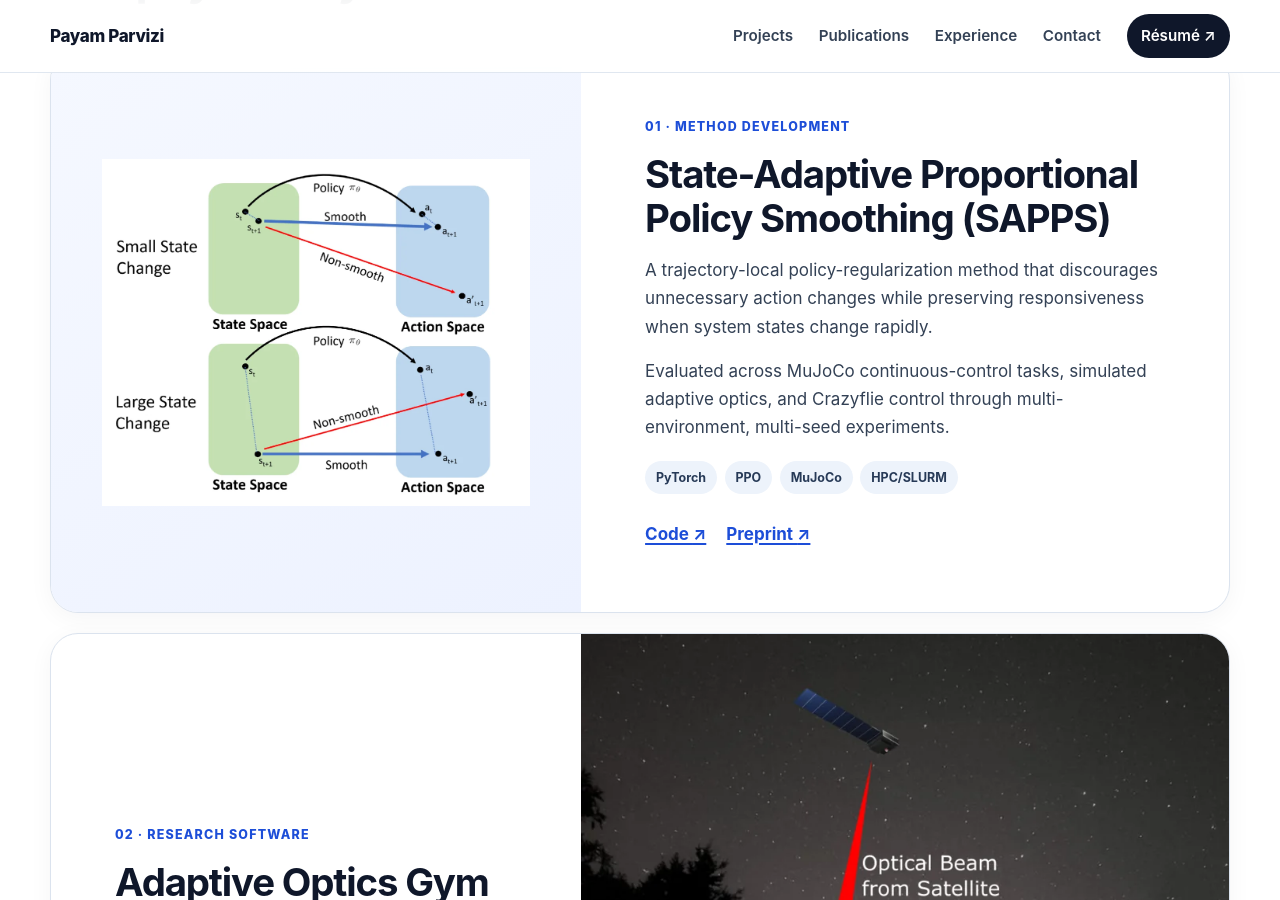
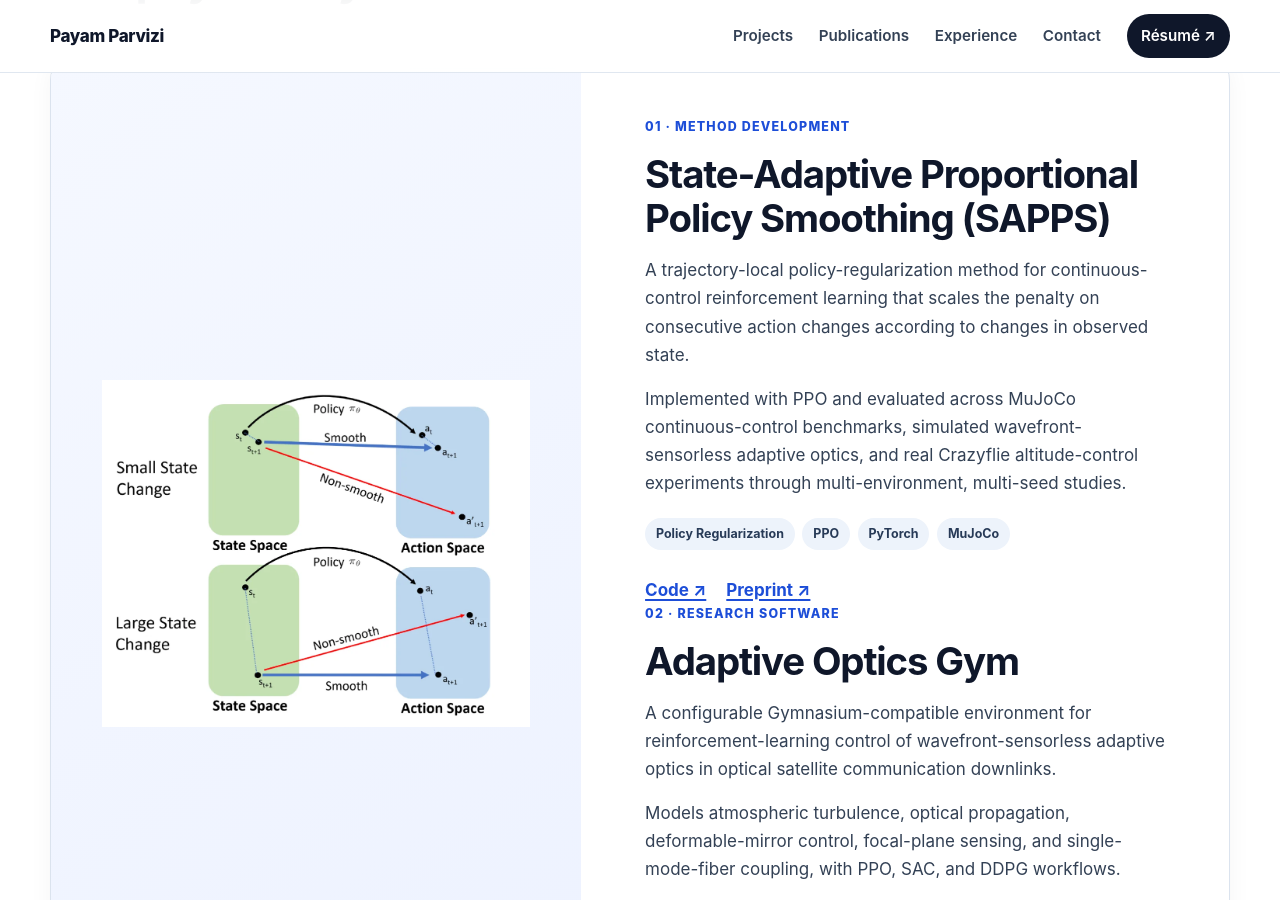
Before and after one commit to payamparvizi/payamparvizi.github.io, a Jekyll site: the page built from index.html, in a window 1280 px wide and 900 px high, scrolled down 1919 px. Built offline with Jekyll 4.4.1, drawn with Linux system fonts in a browser that asks for light colours.

Commit message:
Revise project details for SAPPS and adaptive optics
Updated project description and added details about SAPPS and its implementation. Revised links for code and preprint.

```diff
--- a/index.html
+++ b/index.html
@@ -90,28 +90,49 @@
     <div class="projects">
       <article class="project project-featured">
         <div class="project-media media-contain">
-          <img src="{{ '/assets/img/sapps.webp' | relative_url }}" width="1000" height="812" alt="Diagram explaining State-Adaptive Proportional Policy Smoothing" loading="lazy" decoding="async">
+          <img src="{{ '/assets/img/sapps.webp' | relative_url }}" width="1000" height="812" alt="Conceptual diagram of SAPPS adapting action smoothing to small and large state changes" loading="lazy" decoding="async">
         </div>
         <div class="project-content">
           <p class="project-number">01 · Method development</p>
+
           <h3>State-Adaptive Proportional Policy Smoothing (SAPPS)</h3>
-          <p>A trajectory-local policy-regularization method that discourages unnecessary action changes while preserving responsiveness when system states change rapidly.</p>
-          <p>Evaluated across MuJoCo continuous-control tasks, simulated adaptive optics, and Crazyflie control through multi-environment, multi-seed experiments.</p>
-          <ul class="tag-list" aria-label="Technologies">
-            <li>PyTorch</li><li>PPO</li><li>MuJoCo</li><li>HPC/SLURM</li>
+
+          <p>
+            A trajectory-local policy-regularization method for continuous-control
+            reinforcement learning that scales the penalty on consecutive action changes
+            according to changes in observed state.
+          </p>
+
+          <p>
+            Implemented with PPO and evaluated across MuJoCo continuous-control benchmarks,
+            simulated wavefront-sensorless adaptive optics, and real Crazyflie
+            altitude-control experiments through multi-environment, multi-seed studies.
+          </p>
+
+          <ul class="tag-list" aria-label="Technologies and methods">
+            <li>Policy Regularization</li>
+            <li>PPO</li>
+            <li>PyTorch</li>
+            <li>MuJoCo</li>
           </ul>
+
           <div class="project-links">
-            <a href="https://github.com/payamparvizi/sapps-rl" target="_blank" rel="noopener noreferrer">Code <span aria-hidden="true">↗</span></a>
-            <a href="https://doi.org/10.36227/techrxiv.177004949.91897305" target="_blank" rel="noopener noreferrer">Preprint <span aria-hidden="true">↗</span></a>
+            <a
+              href="https://github.com/payamparvizi/sapps-rl"
+              target="_blank"
+              rel="noopener noreferrer"
+            >
+              Code <span aria-hidden="true">↗</span>
+            </a>
+
+            <a
+              href="https://doi.org/10.36227/techrxiv.177004949.91897305"
+              target="_blank"
+              rel="noopener noreferrer"
+            >
+              Preprint <span aria-hidden="true">↗</span>
+            </a>
           </div>
-        </div>
-      </article>
-
-      <article class="project">
-        <div class="project-media media-cover">
-          <img src="{{ '/assets/img/adaptive-optics.webp' | relative_url }}" width="780" height="994" alt="Wavefront-sensorless adaptive optics system for optical satellite communications" loading="lazy" decoding="async">
-        </div>
-        <div class="project-content">
           <p class="project-number">02 · Research software</p>
           <h3>Adaptive Optics Gym</h3>
           <p>A configurable Gymnasium-compatible environment for reinforcement-learning control of wavefront-sensorless adaptive optics in optical satellite communication downlinks.</p>
```
